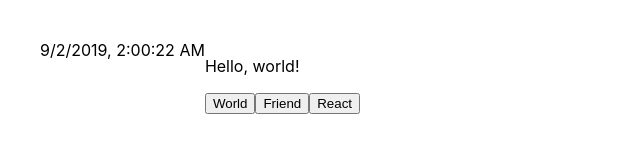
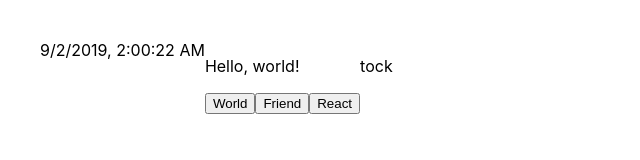
Before and after one commit to Az1rish/react-playground, a React (Create React App) app: page / in a window 1280 px wide. Shown: the top 160 px of the page, without its empty margins (0-640 px from the left). Built offline with nearby package versions, Linux system fonts and the light colour scheme.

Commit message:
add functional Bomb component

```diff
--- a/src/App.js
+++ b/src/App.js
@@ -6,6 +6,7 @@
 import TheDate from './state/TheDate';
 import Counter from './state/Counter';
 import HelloWorld from './state-drills/HelloWorld';
+import Bomb from './state-drills/Bomb'
 
 // make 2 tooltips here and another inside the App directly
 const firstTooltip = (
@@ -37,6 +38,7 @@
       <TheDate />
       {/*<Counter count={123} step={4}/>*/}
       <HelloWorld />
+      <Bomb />
     </main>
   );
 }
--- a/src/state-drills/Bomb.js
+++ b/src/state-drills/Bomb.js
@@ -1 +1,40 @@
 import React, { Component } from 'react';
+
+export default class Bomb extends Component {
+    constructor(props) {
+        super(props)
+        this.state = {
+            count: 0
+        };
+    }
+
+    componentDidMount() {
+        this.interval = setInterval(() => {
+            this.setState({
+                count: this.state.count + 1
+            })
+        }, 1000)
+    }
+
+    componentWillUnmount() {
+        clearInterval(this.interval)
+    }
+
+    render() {
+        let word;
+        if(this.state.count===8) {
+            word = <p>BOOM!!!!</p>
+            clearInterval(this.interval)
+        } else if (this.state.count%2===0) {
+            word = <p>tick</p>
+        } else {
+            word = <p>tock</p>
+        }
+        console.log(this.state.count);
+        return (
+            <div>
+                {word}
+            </div>
+        )
+    }
+}
```
